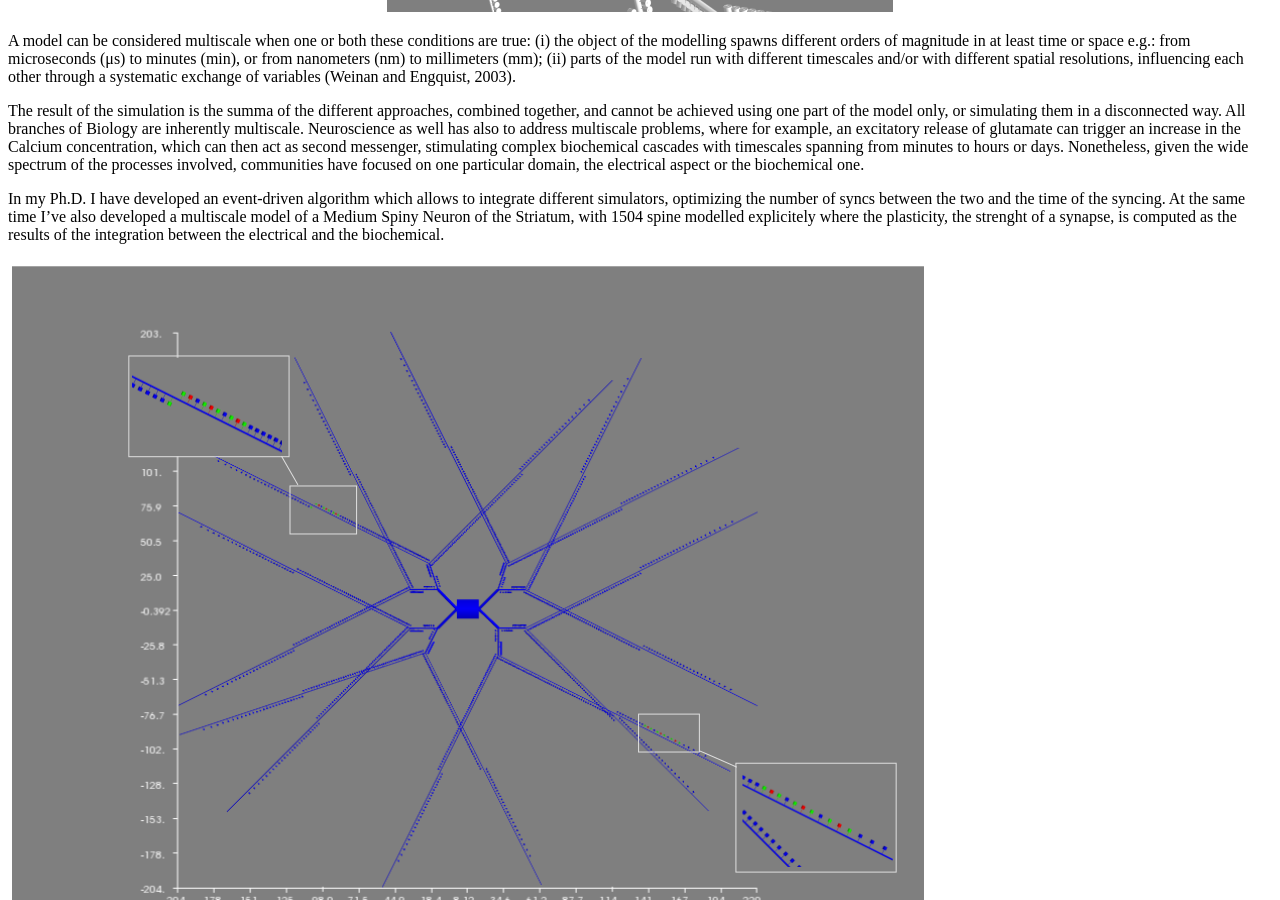
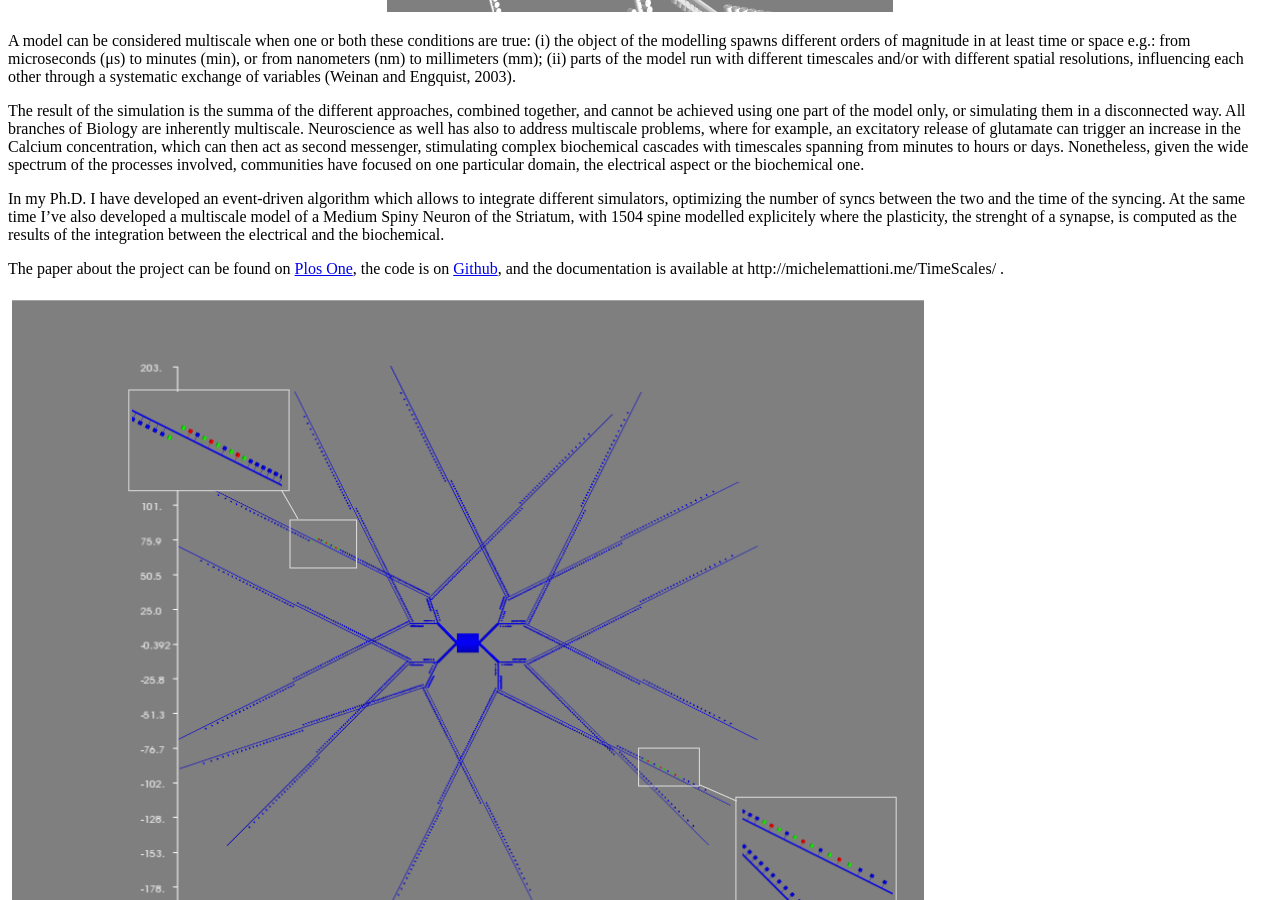
Before and after one commit to mattions/mattions.github.com, a Jekyll site: the page built from _posts/2012-06-04-multiscale-modelling.md, in a window 1280 px wide and 900 px high, scrolled down 601 px. Built offline with Jekyll 4.4.1, drawn with Linux system fonts in a browser that asks for light colours; nearby versions of some CDN libraries; comment, search, counter and statistics services are not loaded.

Commit message:
Updating the post with the link to the paper, the documentation and the github repo

```diff
--- a/_posts/2012-06-04-multiscale-modelling.md
+++ b/_posts/2012-06-04-multiscale-modelling.md
@@ -35,4 +35,9 @@ Medium Spiny Neuron of the Striatum, with 1504 spine modelled explicitely where
 the plasticity, the strenght of a synapse, is computed as the results of the
 integration between the electrical and the biochemical.
 
+The paper about the project can be found on
+[Plos One](http://www.plosone.org/article/info%3Adoi%2F10.1371%2Fjournal.pone.0066811),
+the code is on [Github](https://github.com/mattions/TimeScales), and the documentation
+is available at http://michelemattioni.me/TimeScales/ .
+
 <img src="{{BASE_PATH}}/assets/gfx/multiscale_simulation_msn.png" />
```
